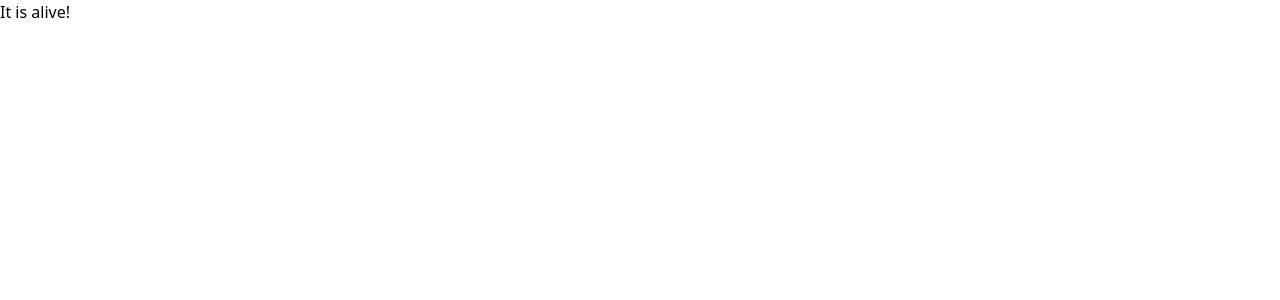
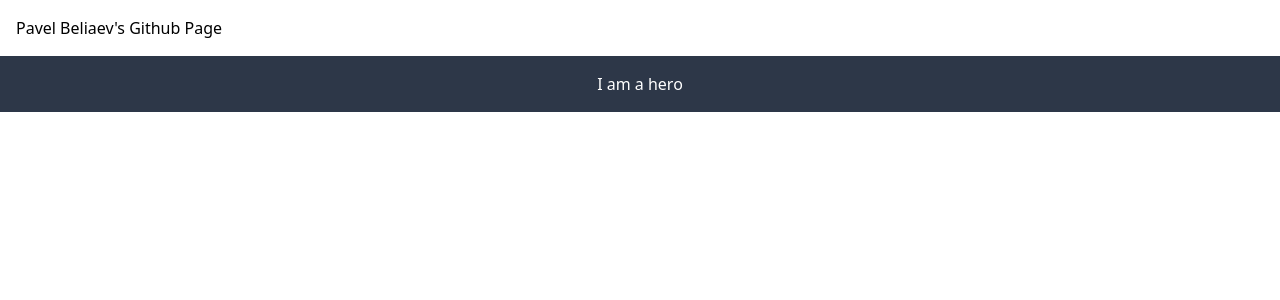
Before and after one commit to pbelyaev/pbelyaev.github.io, a React app: page / in a window 1280 px wide. Shown: the top 300 px of the page. Built offline with nearby package versions, Linux system fonts and the light colour scheme.

Commit message:
Applied few changes using github codespaces

```diff
--- a/src/App.tsx
+++ b/src/App.tsx
@@ -1,5 +1,12 @@
 import * as React from 'react';
+import { Header } from './components/Header';
+import { Hero } from './components/Hero';
 
-const App: React.FC = () => <h1>It is alive!</h1>;
+const App: React.FC = () => (
+  <>
+    <Header />
+    <Hero />
+  </>
+);
 
 export { App };
--- /dev/null
+++ b/src/components/Header.tsx
@@ -0,0 +1,9 @@
+import * as React from 'react';
+
+const Header: React.FC = () => (
+  <header className="bg-white w-12/12 p-4 shadow-md">
+    Pavel Beliaev's Github Page
+  </header>
+);
+
+export { Header };
--- /dev/null
+++ b/src/components/Hero.tsx
@@ -0,0 +1,9 @@
+import * as React from 'react';
+
+const Hero: React.FC = () => {
+  return (
+    <div className="p-4 bg-gray-800 text-white text-center">I am a hero</div>
+  );
+};
+
+export { Hero };
```
